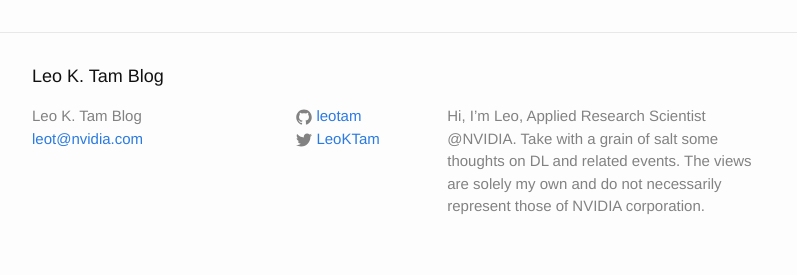
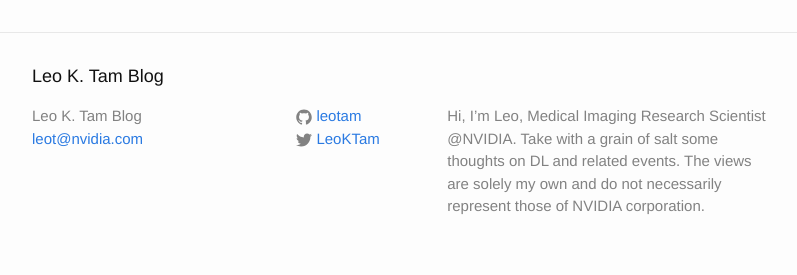
Before and after one commit to leotam/leotam.github.io, a Jekyll site: the page built from index.html, in a window 1280 px wide. Shown: the part 2064-2339 px from the top of the page, without its empty margins (238-1035 px from the left). Built offline with Jekyll 4.4.1, drawn with Linux system fonts in a browser that asks for light colours.

Commit message:
Update _config.yml

```diff
--- a/_config.yml
+++ b/_config.yml
@@ -2,7 +2,7 @@
 title: Leo K. Tam Blog
 email: leot@nvidia.com
 description: > # this means to ignore newlines until "baseurl:"
-  Hi, I’m Leo, Applied Research Scientist @NVIDIA.
+  Hi, I’m Leo, Medical Imaging Research Scientist @NVIDIA.
   Take with a grain of salt some thoughts on DL and related events.
   The views are solely my own and do not necessarily represent those of NVIDIA corporation.
 url: "http://leotam.github.io" # the base hostname & protocol for your site
```
